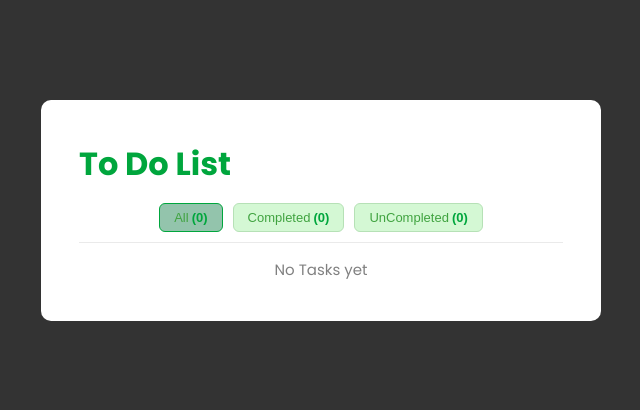
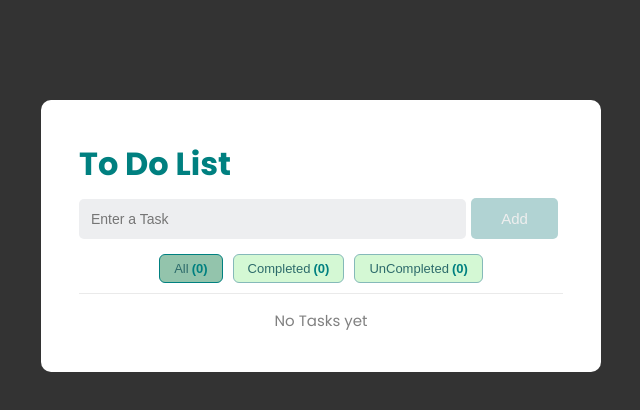
Before and after one commit to ahmed-eissa7/todo-list-react, a React (Vite) app: page / in a window 1280 px wide. Shown: the top 410 px of the page, without its empty margins (319-959 px from the left). Built offline with nearby package versions, Linux system fonts and the light colour scheme.

Commit message:
editing color

```diff
--- a/src/TodoList.jsx
+++ b/src/TodoList.jsx
@@ -83,7 +83,7 @@ export default function TodoList() {
       }}>
       <div className="todo-list">
         <h1> To Do List </h1>
-        {/* <Form /> */}
+        <Form />
         <FilterStatus />
         {filteredTasksList ()}
       </div>
--- a/src/index.css
+++ b/src/index.css
@@ -9,7 +9,7 @@
 
 :root {
   --gray: #333;
-  --green: #00a63d; /* تم تغيير اللون فقط */
+  --green: teal;
   --light-gray: #edeef0;
 }
 
@@ -59,12 +59,12 @@ form button {
 }
 
 form button:hover {
-  background-color: rgba(0,166,61,0.8);
+  background-color: rgba(7, 78, 78, 0.785);
   transform: scale(1.03);
 }
 
 form button:disabled {
-  background-color: #b2dfb8;
+  background-color:rgba(92, 163, 163, 0.477);
   color: #eee;
   cursor: not-allowed;
   transform: none;
@@ -84,7 +84,7 @@ form button:disabled {
 }
 
 .upd {
-  color: rgba(0, 166, 61, 0.7); /* أخضر بدل teal */
+  color: rgba(0, 128, 128, 0.674); /* أخضر بدل teal */
   font-size: 22px !important;
   margin-right: 10px;
   cursor: pointer;
@@ -110,10 +110,10 @@ form button:disabled {
 .filter-btns button {
   padding: 6px 14px;
   font-size: 13px;
-  border: 1px solid #b6e1b6;
+  border: 1px solid rgb(133, 185, 185);
   border-radius: 6px;
   background-color: #d4f8d4;
-  color: rgb(64, 163, 64);
+  color: rgb(45, 107, 107);
   font-weight: 500;
   cursor: pointer;
   transition: background 0.2s ease, transform 0.1s ease;
```
